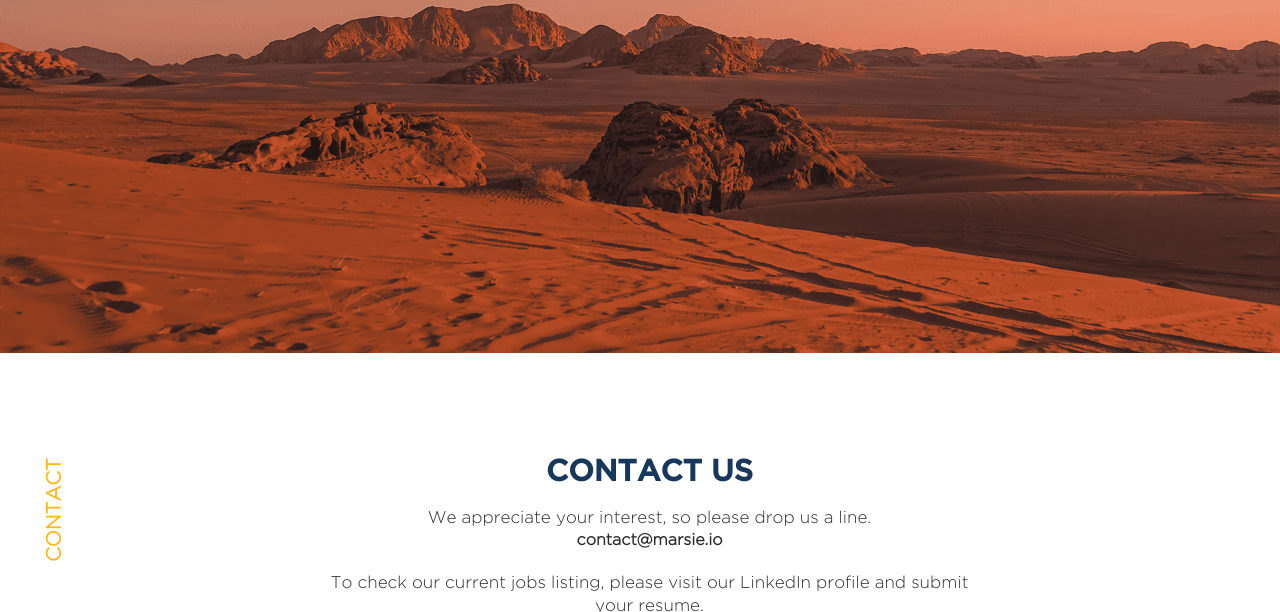
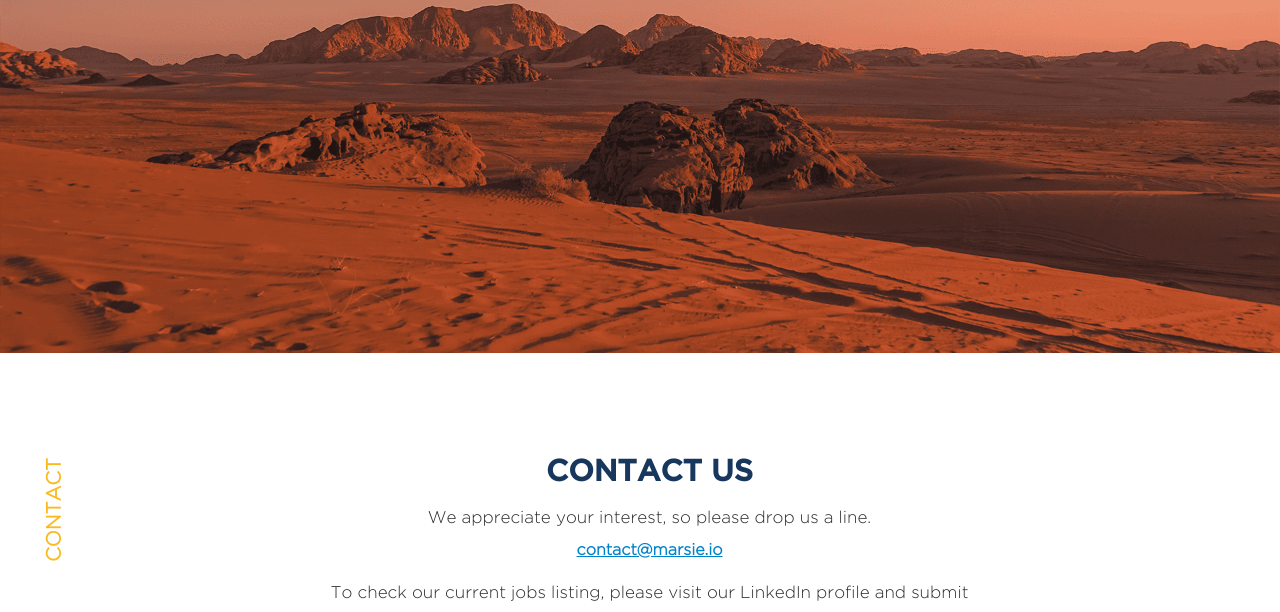
Before and after one commit to rodg22/marsie, a plain HTML site: page index.html in a window 1280 px wide. Shown: the part 4472-5084 px from the top of the page. Drawn offline with nearby package versions, Linux system fonts and the light colour scheme.

Commit message:
Major and Medium changes done

```diff
--- a/index.html
+++ b/index.html
@@ -404,7 +404,7 @@
               <p>We appreciate your interest, so please drop us a line.</p>
               <a href="mailto:contact@marsie.io">contact@marsie.io</a>
               <p>To check our current jobs listing, please visit our LinkedIn profile and submit your resume.</p>
-              <a href="https://www.linkedin.com/company/marsie-llc/" target="_blank"><img id="linkedIn" src="assets/logos/linkedin.jpg" alt="Logo de LinkedIn"></a>
+              <a href="https://www.linkedin.com/company/marsiellc/jobs/" target="_blank"><img id="linkedIn" src="assets/logos/linkedin.jpg" alt="Logo de LinkedIn"></a>
             </div>
       </section>
       <footer>
--- a/styles/1200.css
+++ b/styles/1200.css
@@ -799,16 +799,16 @@ header {
   font-family: "GOTHAM-LIGHT";
   font-size: 17px;
   line-height: 23px;
-  margin: 20px 5px 0px;
+  margin: 20px 5px 10px;
 }
 
 .contact-us-content a {
-  color: var(--negroTexto);
+  color: var(--celeste);
   font-family: "GOTHAM-LIGHT";
   font-size: 16px;
   font-weight: 1000;
   line-height: 22px;
-  text-decoration: none;
+  margin-top: 10px;
 }
 
 #linkedIn {
--- a/styles/320.css
+++ b/styles/320.css
@@ -122,6 +122,9 @@ header {
 	background-color: var(--azulOscuro);
 	border-radius: 50%;
 	transition: 0.3s ease;
+  width: 700px;
+	height: 700px;
+  transform: translate(100%, -50%);
 }
 
 .blured-bg {
@@ -154,9 +157,7 @@ header {
 }
 
 .change-bg{
-	width: 700px;
-	height: 700px;
-	transform: translate(50%,-50%);
+	transform: translate(50%,-50%) !important;
 }
 
 .change{
@@ -751,16 +752,15 @@ header {
   font-family: "GOTHAM-LIGHT";
   font-size: 16px;
   line-height: 22px;
-  margin: 20px 5px 0px;
+  margin: 20px 5px 10px;
 }
 
 .contact-us-content a {
-  color: var(--negroTexto);
+  color: var(--celeste);
   font-family: "GOTHAM-LIGHT";
   font-size: 16px;
   font-weight: 1000;
   line-height: 22px;
-  text-decoration: none;
 }
 
 #linkedIn {
--- a/styles/915.css
+++ b/styles/915.css
@@ -760,16 +760,15 @@ header {
   font-family: "GOTHAM-LIGHT";
   font-size: 16px;
   line-height: 22px;
-  margin: 20px 5px 0px;
+  margin: 20px 5px 10px;
 }
 
 .contact-us-content a {
-  color: var(--negroTexto);
+  color: var(--celeste);
   font-family: "GOTHAM-LIGHT";
   font-size: 16px;
   font-weight: 1000;
   line-height: 22px;
-  text-decoration: none;
 }
 
 #linkedIn {
```
